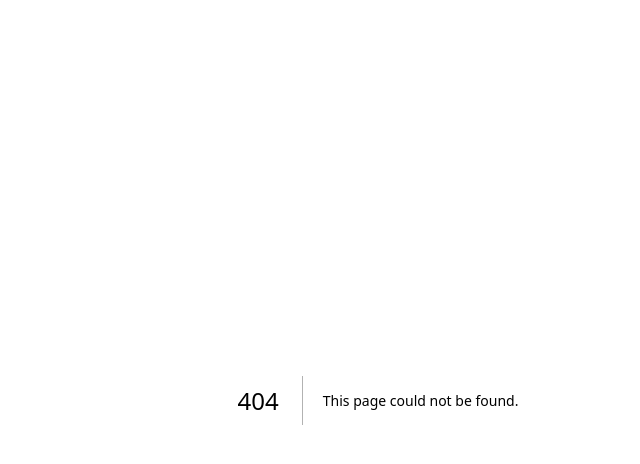
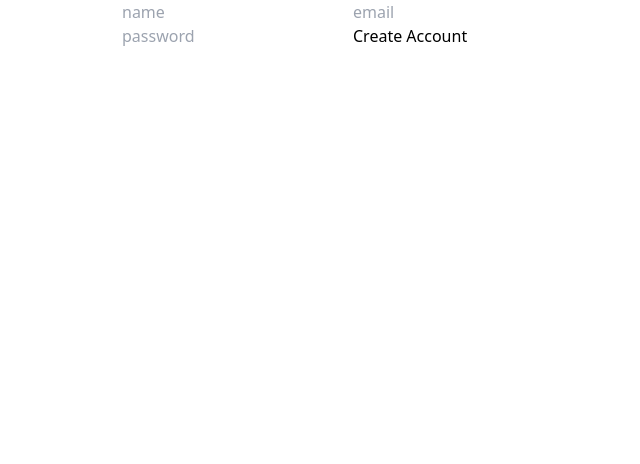
Before and after one commit to mikyungyun/market, a Next.js app: page /forms in a window 1280 px wide. Before the commit this address had no page. Shown: the top 464 px of the page, without its empty margins (262-902 px from the left). Built offline with nearby package versions, Linux system fonts and the light colour scheme.

Commit message:
reactHookForm setting

```diff
--- a/package.json
+++ b/package.json
@@ -14,6 +14,7 @@
     "next": "13.4.12",
     "react": "18.2.0",
     "react-dom": "18.2.0",
+    "react-hook-form": "^7.45.4",
     "tailwind-styled-components": "^2.2.0"
   },
   "devDependencies": {
--- /dev/null
+++ b/src/pages/forms.tsx
@@ -0,0 +1,37 @@
+import { FieldErrors, useForm } from 'react-hook-form';
+
+interface ILoginForms {
+  name: string;
+  email: string;
+  password: string;
+}
+function Forms() {
+  const { register, watch, handleSubmit } = useForm<ILoginForms>();
+  const onValid = (data: ILoginForms) => {};
+  const onInvalid = (errors: FieldErrors) => {
+    console.log(errors);
+  };
+
+  return (
+    <form onSubmit={handleSubmit(onValid, onInvalid)}>
+      <input
+        {...(register('name'), { required: true })}
+        type="text"
+        placeholder="name"
+      />
+      <input
+        {...(register('email'), { required: true })}
+        type="email"
+        placeholder="email"
+      />
+      <input
+        {...(register('password'), { required: true })}
+        type="password"
+        placeholder="password"
+      />
+      <input type="submit" value="Create Account" />
+    </form>
+  );
+}
+
+export default Forms;
```
Also changed, not shown: 1 other file (tests, documents, lock files or other folders).
